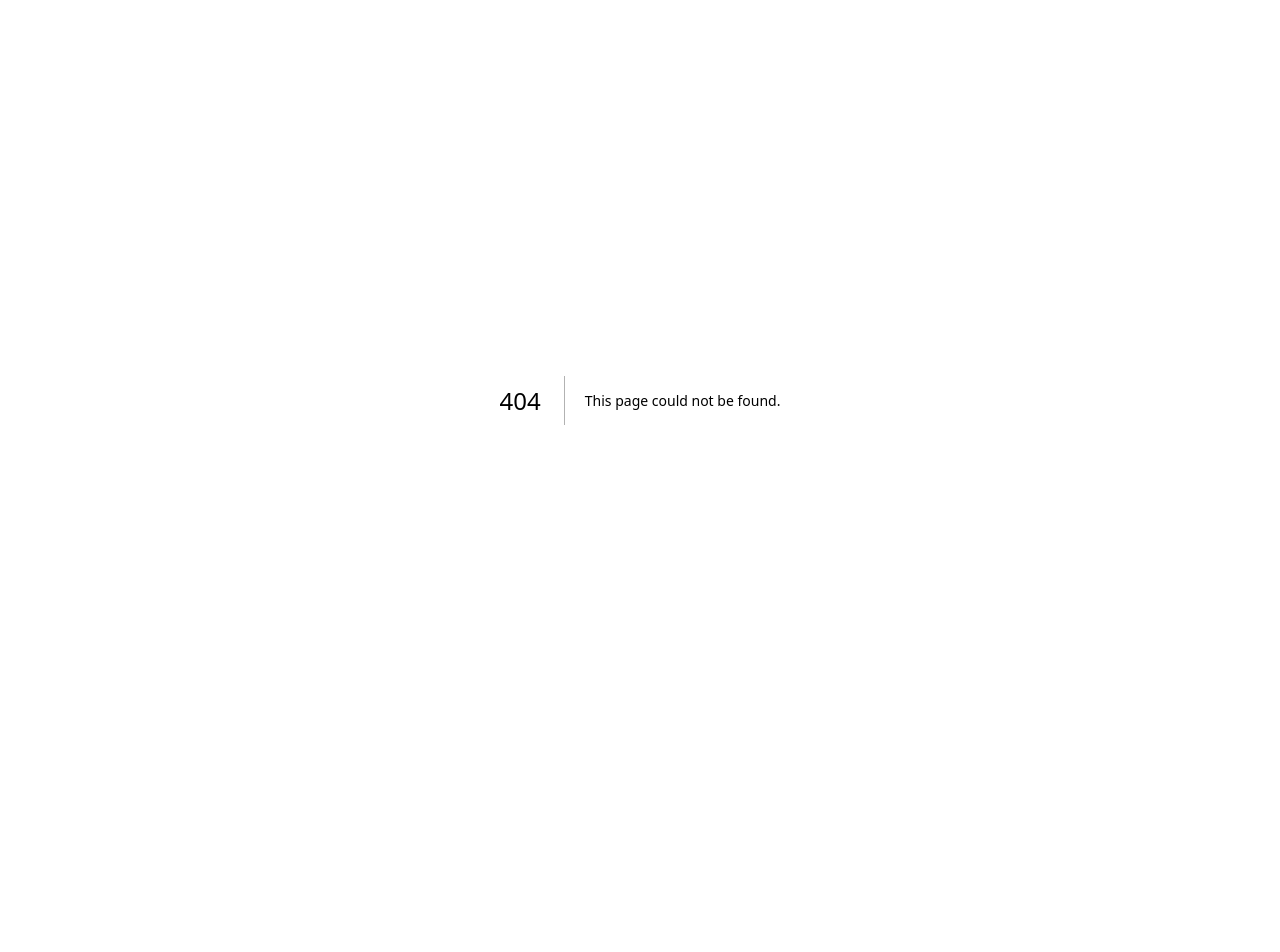
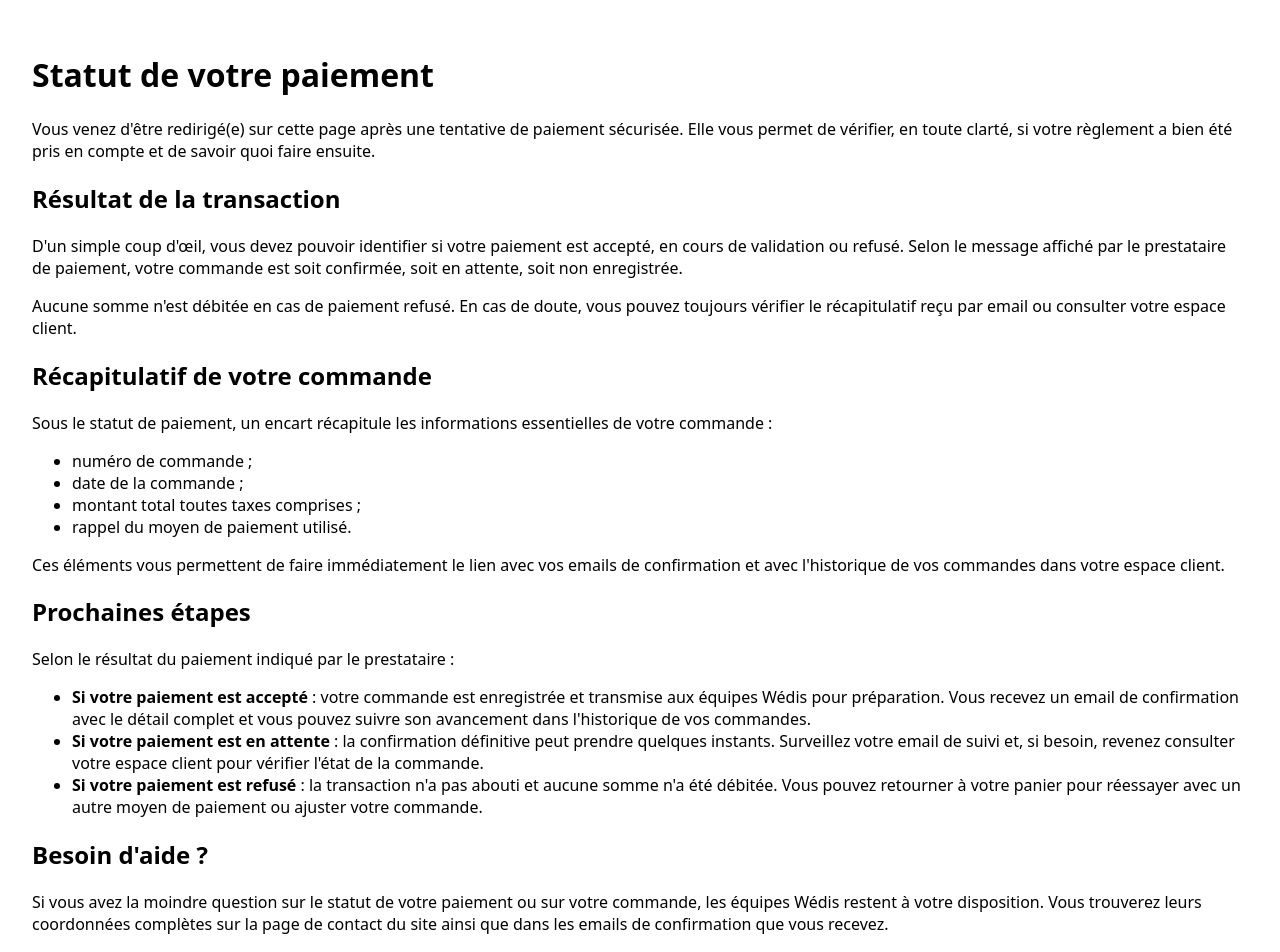
Before and after one commit to LesEntrecodeurs/wedis-site, a Next.js app: page /paiement/retour in a window 1280 px wide. Before the commit this address had no page. Shown: the top 952 px of the page. Before the commit the page ends 800 px from the top, so only its background shows below. Built offline with nearby package versions, Linux system fonts and the light colour scheme.

Commit message:
content(paiement): add payment status return page
- Explain transaction outcome and order recap
- Detail next steps for accepted, pending or refused payments
- Provide guidance for contacting support in case of issues

```diff
--- /dev/null
+++ b/app/paiement/retour/page.tsx
@@ -0,0 +1,74 @@
+export default function PaiementRetourPage() {
+  return (
+    <main>
+      <h1>Statut de votre paiement</h1>
+      <p>
+        Vous venez d&apos;être redirigé(e) sur cette page après une tentative de paiement sécurisée. Elle vous permet
+        de vérifier, en toute clarté, si votre règlement a bien été pris en compte et de savoir quoi faire ensuite.
+      </p>
+
+      <section>
+        <h2>Résultat de la transaction</h2>
+        <p>
+          D&apos;un simple coup d&apos;œil, vous devez pouvoir identifier si votre paiement est accepté, en cours de
+          validation ou refusé. Selon le message affiché par le prestataire de paiement, votre commande est soit
+          confirmée, soit en attente, soit non enregistrée.
+        </p>
+        <p>
+          Aucune somme n&apos;est débitée en cas de paiement refusé. En cas de doute, vous pouvez toujours vérifier le
+          récapitulatif reçu par email ou consulter votre espace client.
+        </p>
+      </section>
+
+      <section>
+        <h2>Récapitulatif de votre commande</h2>
+        <p>
+          Sous le statut de paiement, un encart récapitule les informations essentielles de votre commande :
+        </p>
+        <ul>
+          <li>numéro de commande ;</li>
+          <li>date de la commande ;</li>
+          <li>montant total toutes taxes comprises ;</li>
+          <li>rappel du moyen de paiement utilisé.</li>
+        </ul>
+        <p>
+          Ces éléments vous permettent de faire immédiatement le lien avec vos emails de confirmation et avec
+          l&apos;historique de vos commandes dans votre espace client.
+        </p>
+      </section>
+
+      <section>
+        <h2>Prochaines étapes</h2>
+        <p>
+          Selon le résultat du paiement indiqué par le prestataire :
+        </p>
+        <ul>
+          <li>
+            <strong>Si votre paiement est accepté</strong> : votre commande est enregistrée et transmise aux équipes
+            Wédis pour préparation. Vous recevez un email de confirmation avec le détail complet et vous pouvez suivre
+            son avancement dans l&apos;historique de vos commandes.
+          </li>
+          <li>
+            <strong>Si votre paiement est en attente</strong> : la confirmation définitive peut prendre quelques
+            instants. Surveillez votre email de suivi et, si besoin, revenez consulter votre espace client pour vérifier
+            l&apos;état de la commande.
+          </li>
+          <li>
+            <strong>Si votre paiement est refusé</strong> : la transaction n&apos;a pas abouti et aucune somme n&apos;a été
+            débitée. Vous pouvez retourner à votre panier pour réessayer avec un autre moyen de paiement ou ajuster
+            votre commande.
+          </li>
+        </ul>
+      </section>
+
+      <section>
+        <h2>Besoin d&apos;aide ?</h2>
+        <p>
+          Si vous avez la moindre question sur le statut de votre paiement ou sur votre commande, les équipes Wédis
+          restent à votre disposition. Vous trouverez leurs coordonnées complètes sur la page de contact du site ainsi
+          que dans les emails de confirmation que vous recevez.
+        </p>
+      </section>
+    </main>
+  );
+}
```
